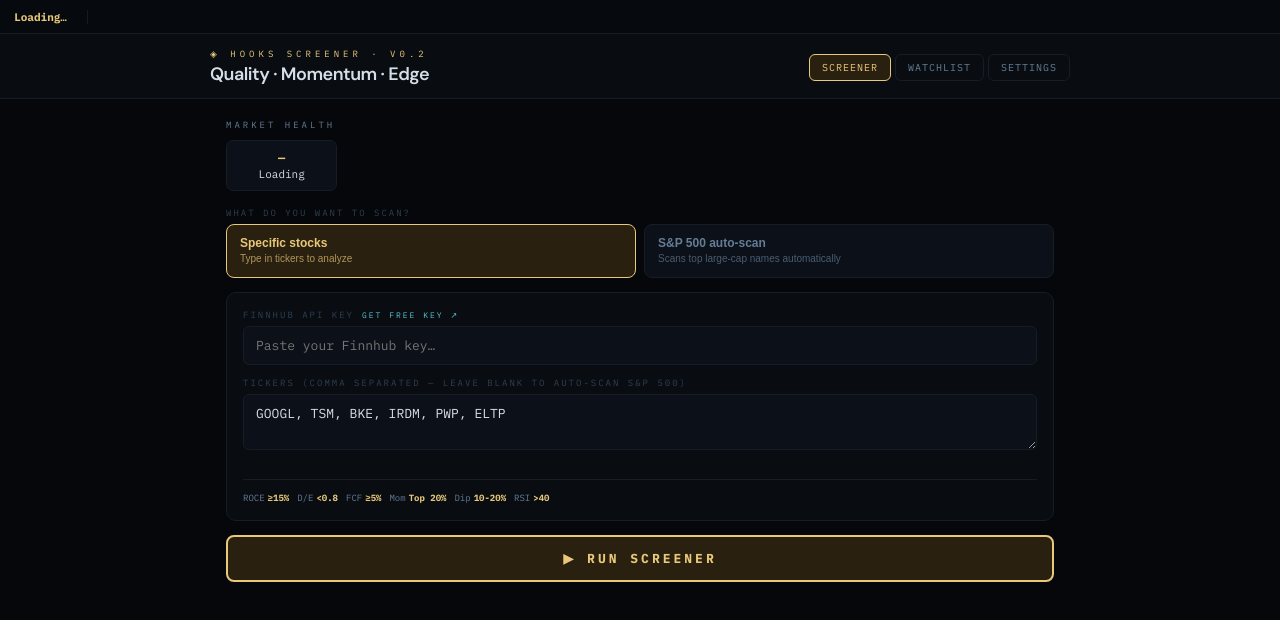
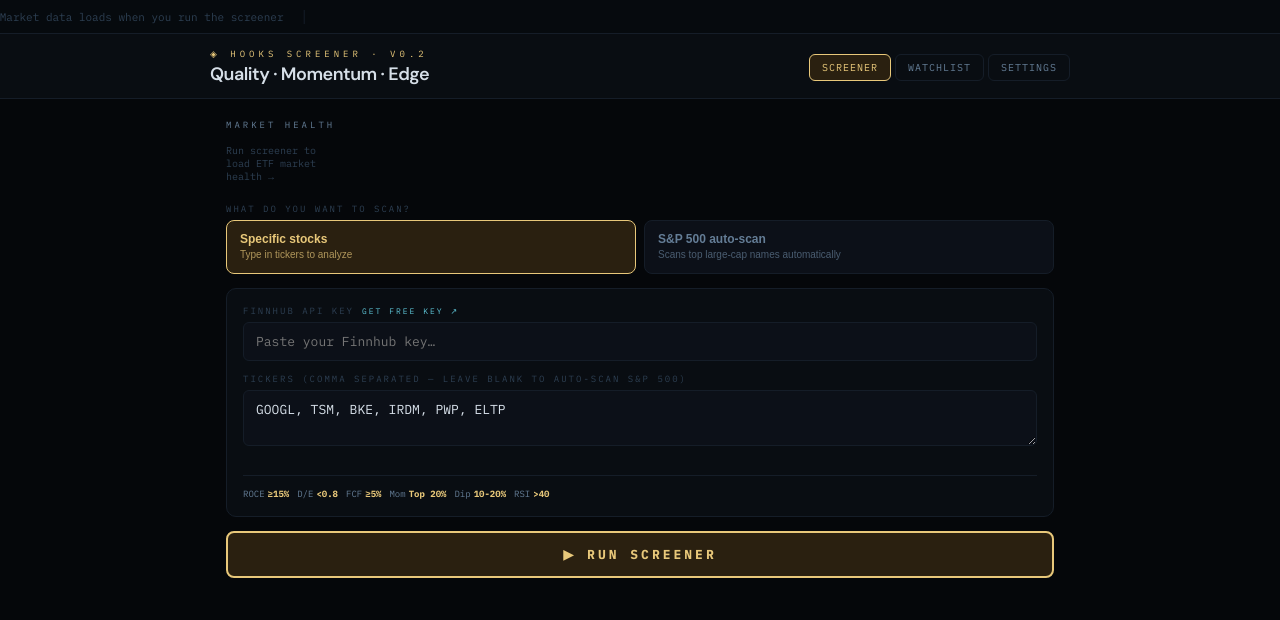
Before and after one commit to hooksscreener/hooks-screener, a plain HTML site: page index.html in a window 1280 px wide. Drawn offline with Linux system fonts and the light colour scheme.

Commit message:
Update index.html

```diff
--- a/index.html
+++ b/index.html
@@ -481,6 +481,7 @@ async function run(){
     syms=SP500.slice(0,Math.min(lim,SP500.length));
   }
   setRunning(true);clearErr();document.getElementById('out').innerHTML='';results=[];
+  loadTapeAndEtfs(); // load ETF tape now that we have the key
   for(let i=0;i<syms.length;i++){
     const sym=syms[i];
     prog(`Analyzing ${sym} (${i+1}/${syms.length})…`,(i/syms.length)*100);
@@ -733,7 +734,10 @@ function sleep(ms){return new Promise(r=>setTimeout(r,ms));}
 // ══════════════════════════════════════════════════════════════
 window.addEventListener('load',()=>{
   load();
-  loadTapeAndEtfs();
+  // Tape and ETFs load when Run Screener is clicked — not on page open
+  // (no key available yet on first load)
+  document.getElementById('tape').innerHTML='<div class="tape-item"><span class="tape-sym" style="color:var(--dim);font-weight:400">Market data loads when you run the screener</span></div>';
+  document.getElementById('etfBar').innerHTML='<div style="font-size:10px;color:var(--dim);font-family:var(--mono);padding:4px 0">Run screener to load ETF market health →</div>';
 });
 </script>
 </body>
```
